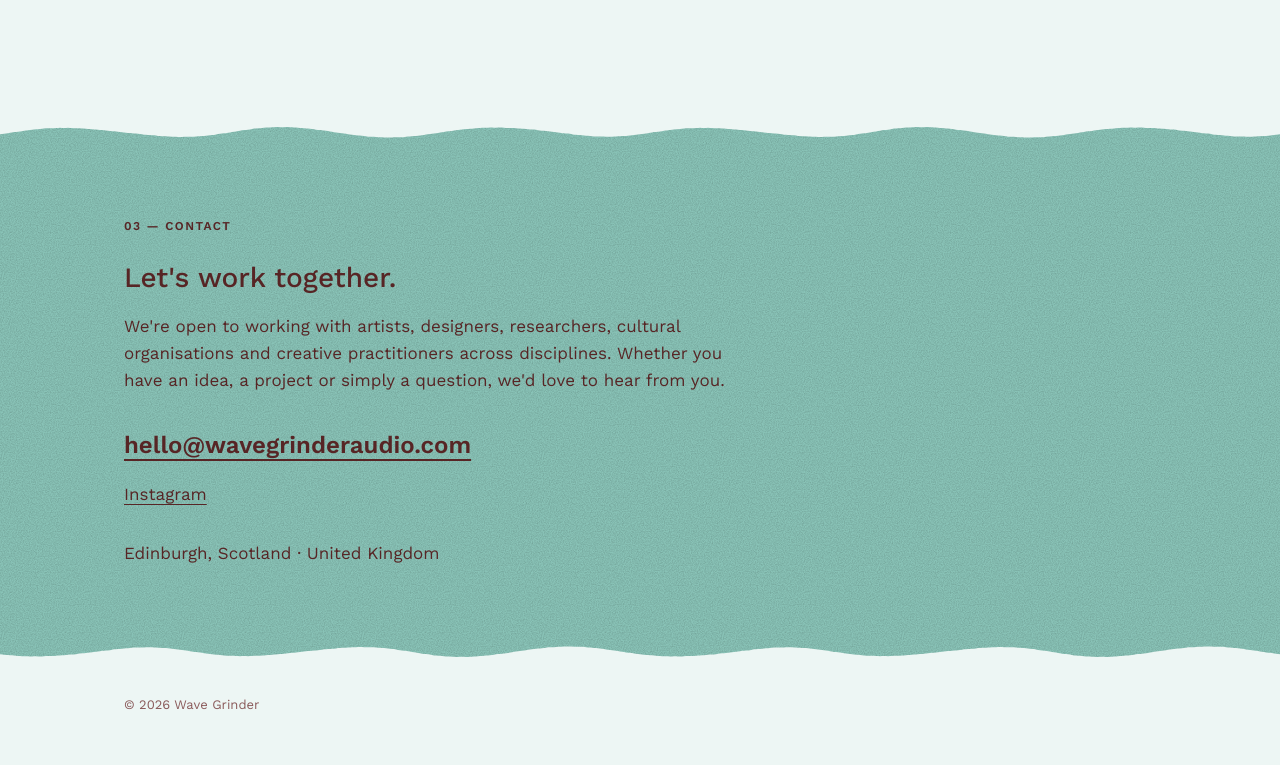
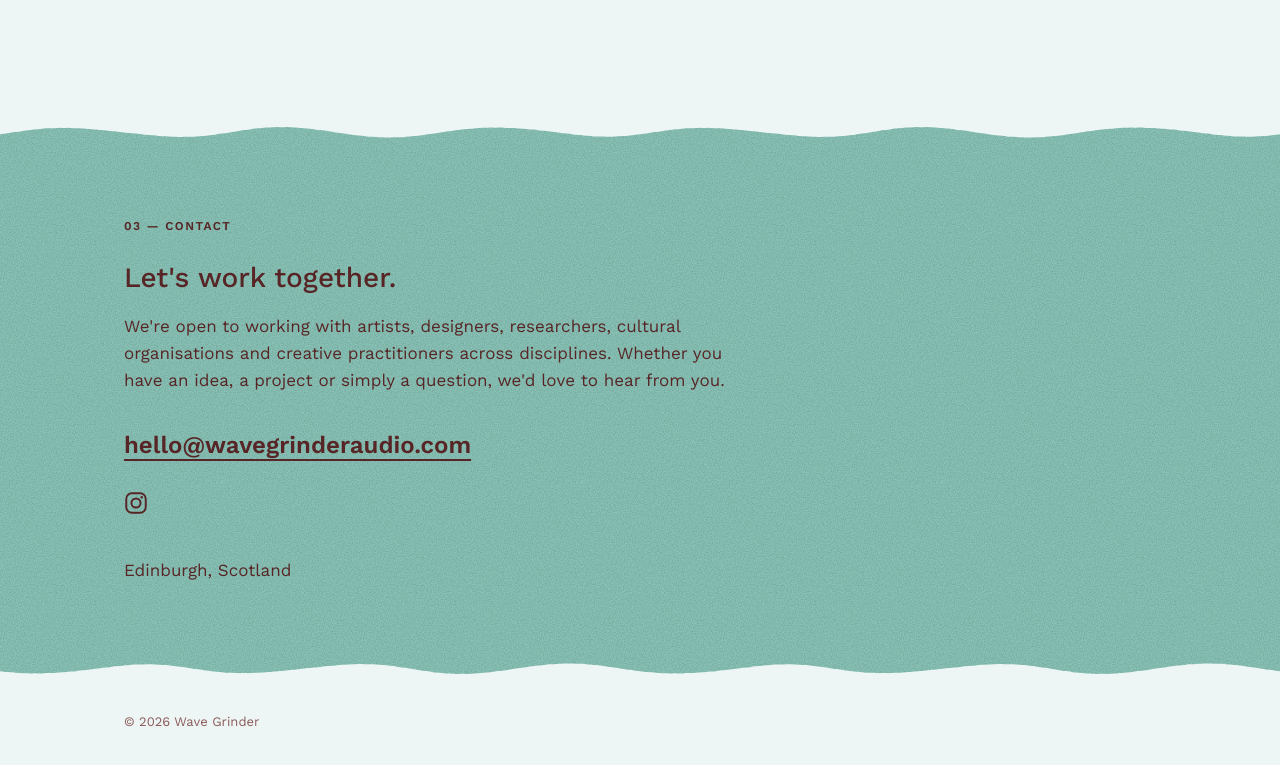
Before and after one commit to YuanF-661/wavegrinder-website, a plain HTML site: page index.html in a window 1280 px wide. Shown: the part 1846-2611 px from the top of the page. Drawn offline with Linux system fonts and the light colour scheme.

Commit message:
Instagram as an icon link; shorten location to Edinburgh, Scotland
The Instagram text link becomes an outline icon (inline SVG, follows
the text colour, 44px tap target, labelled for screen readers).

Co-Authored-By: Claude Opus 5.5 <noreply@anthropic.com>

```diff
--- a/index.html
+++ b/index.html
@@ -219,7 +219,18 @@
 
     #contact p { max-width: 640px; }
     .email { display: inline-block; margin: 32px 0 16px; font-size: 24px; font-weight: 600; text-underline-offset: 6px; }
-    .social a { margin-right: 20px; text-underline-offset: 4px; }
+    /* 社交链接：线条图标，颜色跟随文字；点击区域 44px，方便手机点按 */
+    .social { display: flex; gap: 8px; margin-left: -10px; }
+    .social a {
+      display: inline-flex; align-items: center; justify-content: center;
+      width: 44px; height: 44px; border-radius: 50%;
+      transition: background-color .2s, transform .2s;
+    }
+    .social a:hover { background: rgba(87, 37, 37, .1); transform: translateY(-1px); }
+    .social a:focus-visible { outline: 2px solid currentColor; outline-offset: 2px; }
+    .social svg { width: 26px; height: 26px; fill: none; stroke: currentColor; stroke-width: 1.8; stroke-linejoin: round; }
+    .social .dot { fill: currentColor; stroke: none; }
+    @media (prefers-color-scheme: dark) { .social a:hover { background: rgba(137, 195, 183, .14); } }
 
     footer { padding: 32px 0; font-size: 13px; color: var(--muted); }
 
@@ -347,9 +358,15 @@
         <p>We're open to working with artists, designers, researchers, cultural organisations and creative practitioners across disciplines. Whether you have an idea, a project or simply a question, we'd love to hear from you.</p>
         <a class="email" href="mailto:hello@wavegrinderaudio.com">hello@wavegrinderaudio.com</a>
         <p class="social">
-          <a href="https://www.instagram.com/wave_grinder/" target="_blank" rel="noopener">Instagram</a>
+          <a href="https://www.instagram.com/wave_grinder/" target="_blank" rel="noopener" aria-label="Wave Grinder on Instagram" title="Instagram">
+            <svg viewBox="0 0 24 24" aria-hidden="true" focusable="false">
+              <rect x="3" y="3" width="18" height="18" rx="5.2"/>
+              <circle cx="12" cy="12" r="4.2"/>
+              <circle class="dot" cx="17.3" cy="6.7" r="1.15"/>
+            </svg>
+          </a>
         </p>
-        <p style="margin-top:32px">Edinburgh, Scotland · United Kingdom</p>
+        <p style="margin-top:32px">Edinburgh, Scotland</p>
       </div>
     </section>
 
```
